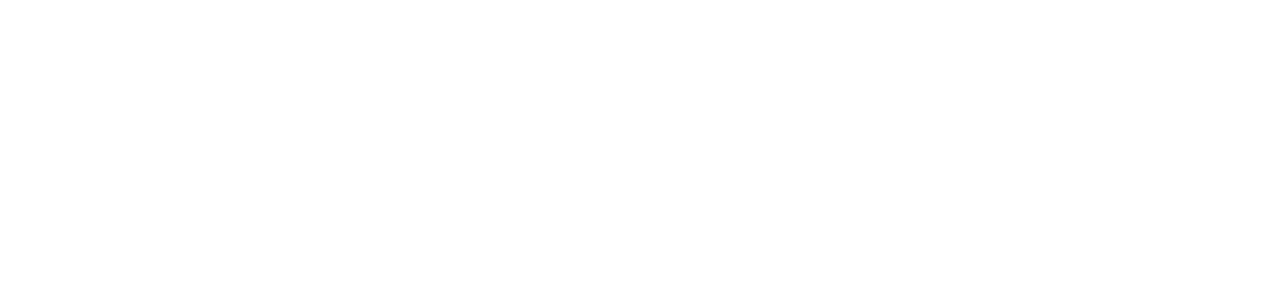
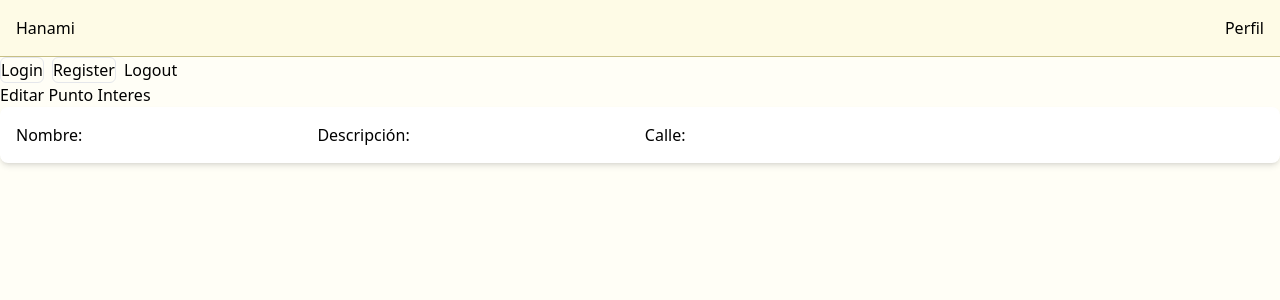
Before and after one commit to salah-NaN/front-backoffice-hanami, a React (Vite) app: page /editarPuntInteres/1 in a window 1280 px wide. Before the commit this address had no page. Shown: the top 300 px of the page. Built offline with nearby package versions, Linux system fonts and the light colour scheme; no server answers.

Commit message:
modificaciones hechas en relacion PuntoInteres

```diff
--- /dev/null
+++ b/src/components/EditarPuntoInteres.jsx
@@ -0,0 +1,68 @@
+import { useEffect } from "react";
+import { useParams } from "react-router-dom";
+import { useState } from "react";
+import { useNavigate } from "react-router-dom";
+
+export default function EditarPuntoInteres() {
+  const API_URL = "http://localhost:3000/api";
+  const { id } = useParams();
+  const [puntoInteres, setPuntoInteres] = useState({});
+  useEffect(() => {
+    fetch(API_URL + "/puntos_interes/" + id)
+      .then((resp) => resp.json())
+      .then((data) => setPuntoInteres(data));
+  }, []);
+  const [formulario, setFormulario] = useState({
+    nombre: puntoInteres.nombre,
+    descripcion: puntoInteres.descripcion,
+    ubicacion: puntoInteres.ubicacion,
+    latitud: puntoInteres.latitud,
+    longitud: puntoInteres.longitud,
+    propietario_id: puntoInteres.propietario_id,
+  });
+
+  return (
+    <div>
+      <h1>Editar Punto Interes</h1>
+      <div className="flex flex-col justify-between p-4 bg-white rounded-lg shadow-md">
+      <form>
+        <label htmlFor="nombre">Nombre: </label>
+        <input
+          type="text"
+          id="nombre"
+          name="nombre"
+          value={formulario.nombre}
+          placeholder={puntoInteres.nombre}
+          onChange={(e) =>
+            setFormulario({ ...formulario, nombre: e.target.value })
+          }
+        />
+        <label htmlFor="descripcion">Descripción: </label>
+        <input
+          type="text"
+          id="descripcion"
+          name="descripcion"
+          value={formulario.descripcion}
+          placeholder={puntoInteres.descripcion}
+          onChange={(e) =>
+            setFormulario({ ...formulario, descripcion: e.target.value })
+          }
+        />
+        <label htmlFor="ubicacion">Calle: </label>
+
+        <input
+          type="text"
+          id="ubicacion"
+          name="ubicacion"
+          value={formulario.ubicacion}
+          placeholder={puntoInteres.ubicacion}
+          onChange={(e) =>
+            setFormulario({ ...formulario, ubicacion: e.target.value })
+          }
+        />
+        <br/>
+      </form>
+      </div>
+    </div>
+  );
+}
--- a/src/components/Home.jsx
+++ b/src/components/Home.jsx
@@ -33,7 +33,7 @@ export default function PointsOfInterest() {
     <div>
       {points.length > 0 ? (
         points.map((point) => (
-          <div key={point.id} className="border-none w-full col-span-2 sm:col-span-2 md:col-span-3 lg:col-span-2 h-64">
+          <div key={point.id} onClick={() => redirect(`/PuntInteres/${point.id}`)} className="border-none w-full col-span-2 sm:col-span-2 md:col-span-3 lg:col-span-2 h-64">
             <p>{point.nombre}</p>
           </div>
         ))
--- /dev/null
+++ b/src/components/PuntInteres.jsx
@@ -0,0 +1,95 @@
+import React, { useEffect, useState } from "react";
+import { useParams } from "react-router-dom";
+import { MapContainer, Marker, Popup, TileLayer } from "react-leaflet";
+import L from "leaflet";
+import "./marker.css";
+import iconLocation from "/icon-location.png";
+import { useNavigate } from "react-router-dom";
+
+const customIcon = L.icon({
+  iconSize: [39, 41],
+  iconAnchor: [20, 41],
+  iconUrl: iconLocation,
+});
+
+export default function PuntoInteresDetail() {
+  const API_URL = "http://localhost:3000/api";
+  const [puntosInteres, setPuntosInteres] = useState({});
+  const redirect = useNavigate();
+  const { id } = useParams();
+
+  useEffect(() => {
+    fetch(`${API_URL}/puntos_interes/${id}`)
+      .then((resp) => resp.json())
+      .then((data) => setPuntosInteres(data))
+      .catch((err) => console.log(err));
+  }, [id]);
+
+  if (Object.keys(puntosInteres).length === 0) {
+    return <div className="text-center p-4">Loading...</div>;
+  }
+
+  return (
+    <div className="flex flex-col min-h-screen bg-gray-100">
+      <div className="flex flex-col justify-between p-4 bg-white rounded-lg shadow-md">
+        <div className="flex flex-col space-y-4">
+          <h1 className="text-2xl font-semibold text-center">Punto Interes</h1>
+          <div className="flex flex-col md:flex-row justify-between">
+            <h2 className="text-xl font-medium mb-2 md:mb-0">Nombre</h2>
+            <h3>{puntosInteres.nombre}</h3>
+          </div>
+          <div className="flex flex-col md:flex-row justify-between">
+            <h2 className="text-xl font-medium mb-2 md:mb-0">Descripción</h2>
+            <h3>{puntosInteres.descripcion}</h3>
+          </div>
+          <div className="flex flex-col md:flex-row justify-between">
+            <h2 className="text-xl font-medium mb-2 md:mb-0">Calle</h2>
+            <h3>{puntosInteres.ubicacion}</h3>
+          </div>
+        </div>
+        <div className="flex flex-col mt-4">
+          <h2 className="text-xl font-medium mb-2">Ubicación</h2>
+          <MapContainer
+            center={[puntosInteres.latitud, puntosInteres.longitud]}
+            zoom={13}
+            style={{ height: "20rem", width: "100%" }}
+            className="rounded-lg shadow-md"
+          >
+            <TileLayer
+              attribution="Mapa"
+              url="https://tiles.stadiamaps.com/tiles/outdoors/{z}/{x}/{y}{r}.png"
+            />
+            <Marker
+              position={[puntosInteres.latitud, puntosInteres.longitud]}
+              icon={customIcon}
+            >
+              <Popup>Mi posicion</Popup>
+            </Marker>
+          </MapContainer>
+        </div>
+      </div>
+      <div className="flex justify-between p-4 bg-gray-100 rounded-lg shadow-md">
+        <button
+          className="px-4 py-2 bg-blue-500 hover:bg-blue-700 text-white font-semibold rounded-md"
+          onClick={() => window.history.back()}
+        >
+          Volver
+        </button>
+        <div className="flex space-x-2">
+          <button
+            className="px-4 py-2 bg-green-500 hover:bg-green-700 text-white font-semibold rounded-md"
+            onClick={() => (redirect (`/editarPuntInteres/${id}`))}
+          >
+            Editar
+          </button>
+          <button
+            className="px-4 py-2 bg-indigo-500 hover:bg-indigo-700 text-white font-semibold rounded-md"
+            onClick={() => (window.location.href = "/afegirActivitat")}
+          >
+            Crear Actividad
+          </button>
+        </div>
+      </div>
+    </div>
+  );
+}
--- a/src/main.jsx
+++ b/src/main.jsx
@@ -6,6 +6,8 @@ import Register from "./components/Register.jsx";
 import MiPerfil from "./components/MiPerfil.jsx";
 import Home from "./components/Home.jsx";
 import AfegirPuntInteres from "./components/AfegirPuntInteres.jsx";
+import PuntInteres from "./components/PuntInteres.jsx";
+import EditarPuntoInteres from "./components/EditarPuntoInteres.jsx";
 
 import "./index.css";
 import { BrowserRouter, Routes, Route, Navigate } from "react-router-dom";
@@ -19,6 +21,8 @@ ReactDOM.createRoot(document.getElementById("root")).render(
         <Route path="/miperfil" element={<MiPerfil />} />
         <Route path="/home" element={<Home />} />
         <Route path="/afegirPuntInteres" element={<AfegirPuntInteres />} />
+        <Route path="/PuntInteres/:id" element={<PuntInteres />} />
+        <Route path ="/editarPuntInteres/:id" element={<EditarPuntoInteres />} />
       </Route>
     </Routes>
   </BrowserRouter>
```
